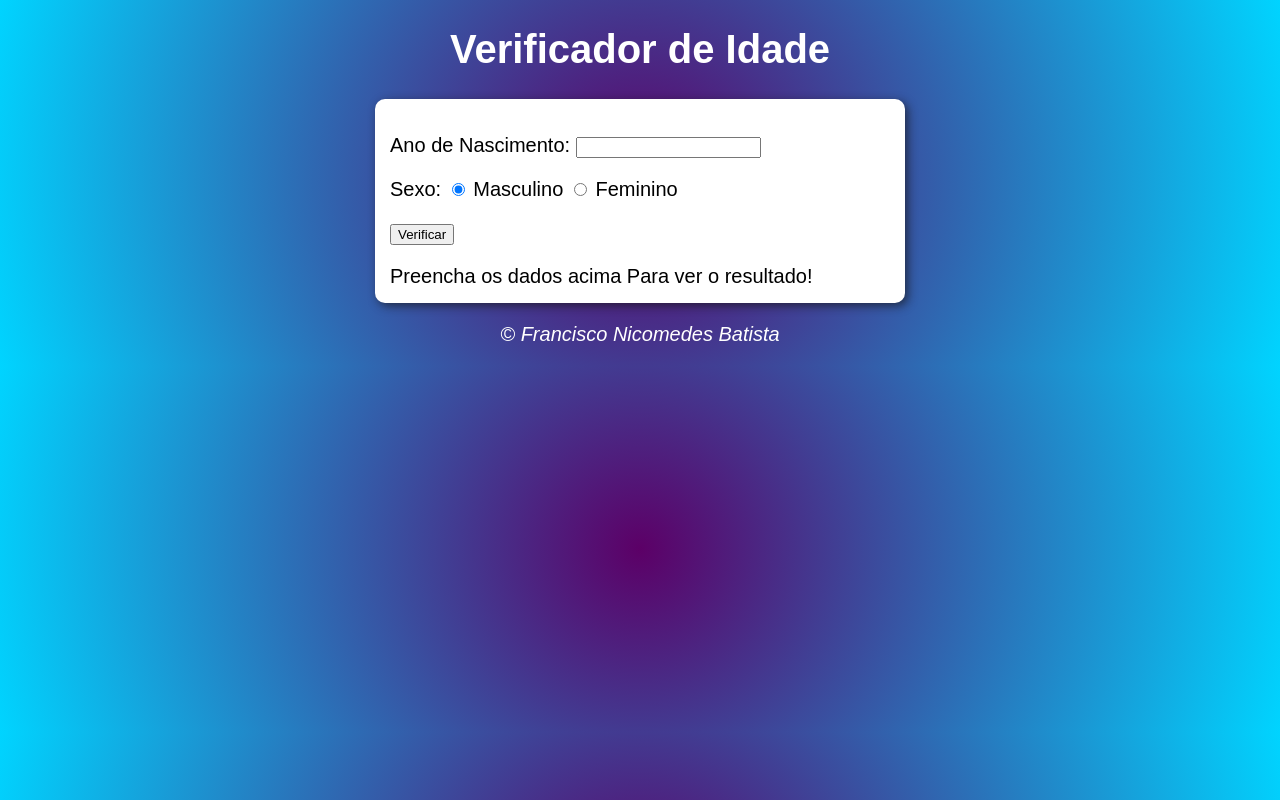
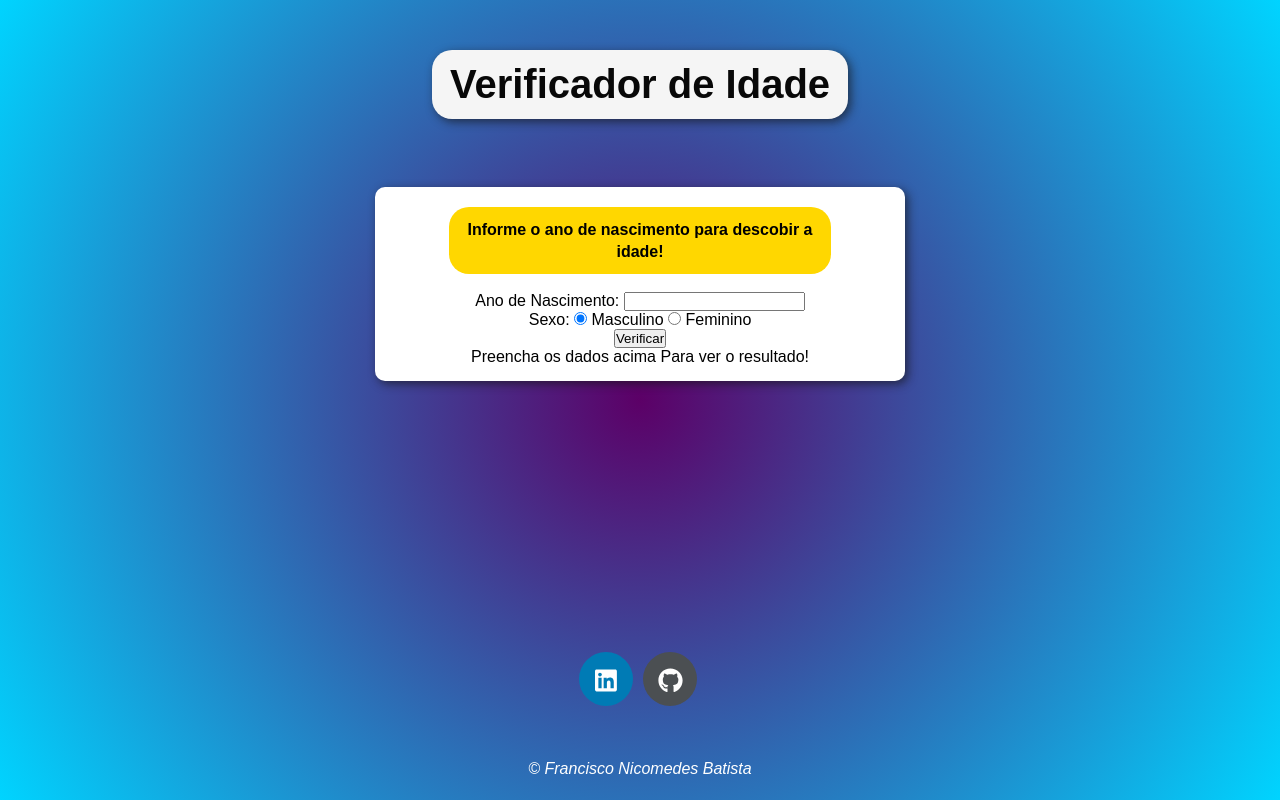
Before and after one commit to fnicom/Validador-de-idade, a plain HTML site: page index.html in a window 1280 px wide. Drawn offline with Linux system fonts and the light colour scheme.

Commit message:
botões de redes sociais

```diff
--- a/estilo.css
+++ b/estilo.css
@@ -1,25 +1,128 @@
+*{
+   margin: 0;
+   padding: 0;
+   font-family: sans-serif;
+}
+
+html, body{
+    width: 100%;
+    height: 100%;
+}
+
 body{
     background-image: radial-gradient(circle, #5c0067 0%, #00d4ff 100%);
-    font: normal 15pt arial;
+    display: flex;
+    flex-direction: column;
+    align-items: center;
+    box-sizing: border-box;
 
 }
 
 header{
-    color: white;
+    color: rgb(8, 8, 8);
     text-align: center;
+    font-size: 20px;
+    margin: 1.5em;
+    background-color: rgb(245, 245, 245);
+    width: 30%;
+    padding: 12px 16px;
+    margin-top: 50px;
+    margin-bottom: 18px;
+    margin-left: auto;
+    margin-right: auto;
+    border-radius: 20px;
+    box-shadow: 3px 3px 10px rgba(22, 21, 21, 0.644);
 }
 
+.recado {
+    background-color: gold;
+    width: 70%;
+    padding: 12px 16px;
+    margin-top: 5px;
+    margin-bottom: 18px;
+    margin-left: auto;
+    margin-right: auto;
+    line-height: 1.35em;
+    border-radius: 20px;
+  }
+
 section{
+    text-align: center;
     background: white;
     border-radius: 10px;
     padding: 15px;
     width: 500px;
     margin:auto;
     box-shadow: 3px 3px 10px rgba(22, 21, 21, 0.644);
+    margin-top: 50px;
 }
 
 footer{
-    color: white;
+    color: #fff;
     text-align: center;
+    margin: 1.35em;
     font-style: italic;
 }
+
+  /* Footer */
+
+.svg-inline--fa {
+  vertical-align: -0.200em;
+}
+
+.rounded-social-buttons {
+  text-align: center;
+  margin-bottom: 50px;
+
+}
+
+.rounded-social-buttons .social-button {
+  display: inline-block;
+  position: relative;
+  cursor: pointer;
+  width: 3.125rem;
+  height: 3.125rem;
+  border: 0.125rem solid transparent;
+  padding: 0;
+  text-decoration: none;
+  text-align: center;
+  color: #fefefe;
+  font-size: 1.5625rem;
+  font-weight: normal;
+  line-height: 2em;
+  border-radius: 1.6875rem;
+  transition: all 0.5s ease;
+  margin-right: 0.25rem;
+  margin-bottom: 0.25rem;
+}
+
+.rounded-social-buttons .social-button:hover, .rounded-social-buttons .social-button:focus {
+  -webkit-transform: rotate(360deg);
+      -ms-transform: rotate(360deg);
+          transform: rotate(360deg);
+}
+
+.rounded-social-buttons,.fa-linkedin,.fa-github {
+  font-size: 25px;
+}
+
+
+.rounded-social-buttons .social-button.linkedin {
+  background: #007bb5;
+}
+
+.rounded-social-buttons .social-button.linkedin:hover, .rounded-social-buttons .social-button.linkedin:focus {
+  color: #007bb5;
+  background: #fefefe;
+  border-color: #007bb5;
+}
+
+.rounded-social-buttons .social-button.github {
+    background: #4b4f52;
+  }
+
+  .rounded-social-buttons .social-button.github:hover, .rounded-social-buttons .social-button.github:focus {
+    color: #4f5658;
+    background: #dbdbdb;
+    border-color: #4d5153;
+  }
--- a/index.html
+++ b/index.html
@@ -12,6 +12,9 @@
     </header>
 
     <section>
+        <div class="recado">
+            <p><strong>Informe o ano de nascimento para descobir a idade!</strong></p>
+          </div>
         <div>
             <p>Ano de Nascimento:
                 <input type="number" name="txtAno" id="txtAno" min="0">
@@ -23,7 +26,8 @@
                 <label for="fem">Feminino</label>
             </p>
             <p>
-                <input type="button" value="Verificar" onclick="verificar()">
+                <a><input type="button" value="Verificar"onclick="verificar()"></a>
+
             </p>
         </div>
         <div id="res">
@@ -32,8 +36,16 @@
     </section>
 
     <footer>
+
+        <div class="rounded-social-buttons">
+            <a class="social-button linkedin" href="https://www.linkedin.com/in/fnicom/" target="_blank"><i class="fab fa-linkedin"></i></a>
+            <a class="social-button github" href="https://github.com/fnicom" target="_blank"><i class="fab fa-github"></i></a>
+        </div>
+
         <p>&copy; Francisco Nicomedes Batista</p>
+
     </footer>
    <script src="script.js"></script>
+   <script defer src="https://use.fontawesome.com/releases/v5.0.13/js/all.js" integrity="sha384-xymdQtn1n3lH2wcu0qhcdaOpQwyoarkgLVxC/wZ5q7h9gHtxICrpcaSUfygqZGOe" crossorigin="anonymous"></script>
 </body>
 </html>
```
